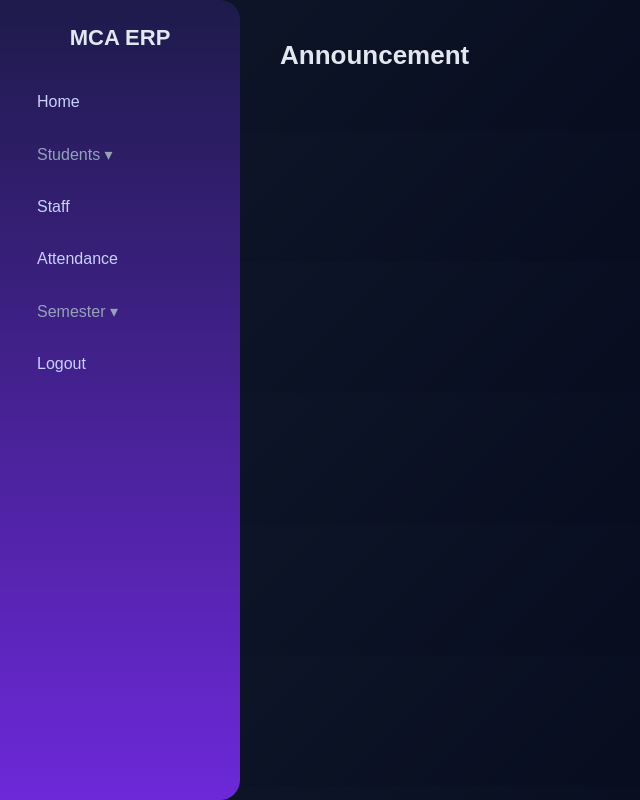
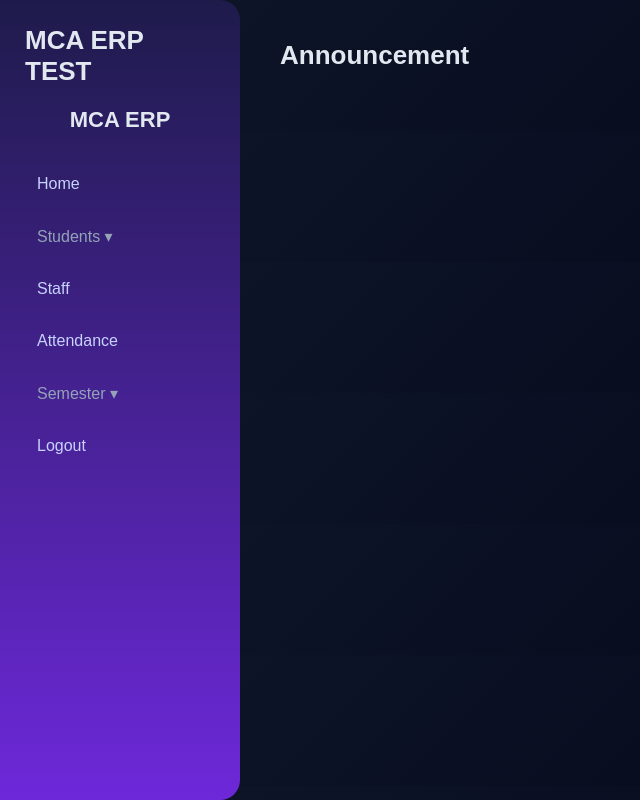
Before and after one commit to aluau444422127014/mca-erp-new, a Flask app: page /announcement in a window 1280 px wide. Shown: the whole page, without its empty margins (0-640 px from the left). Run offline with Flask 3, Linux system fonts and the light colour scheme.

```diff
--- a/templates/base.html
+++ b/templates/base.html
@@ -12,7 +12,7 @@
 
 <!-- 🔷 NAVBAR -->
 <div class="sidebar">
-
+<h2>MCA ERP TEST</h2>
     <h2 class="logo">MCA ERP</h2>
 
     <a href="/home">Home</a>
```
